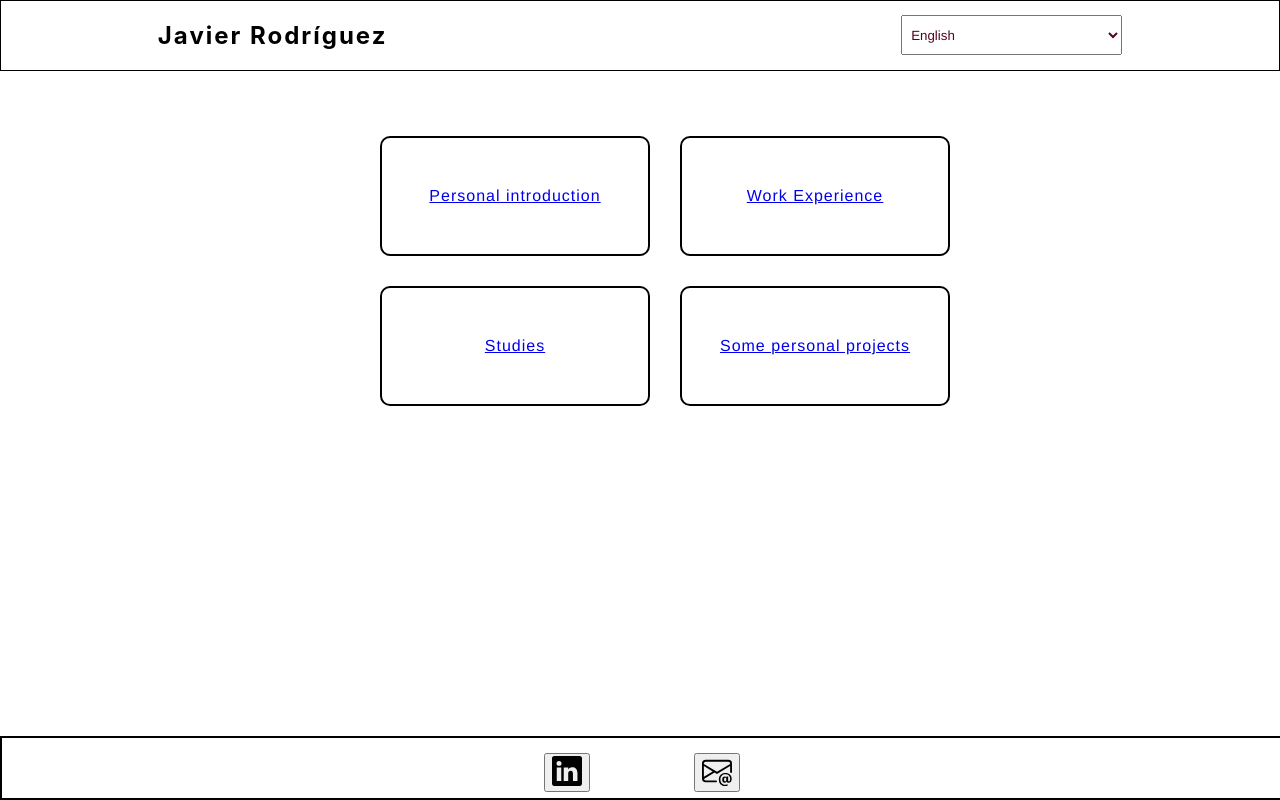
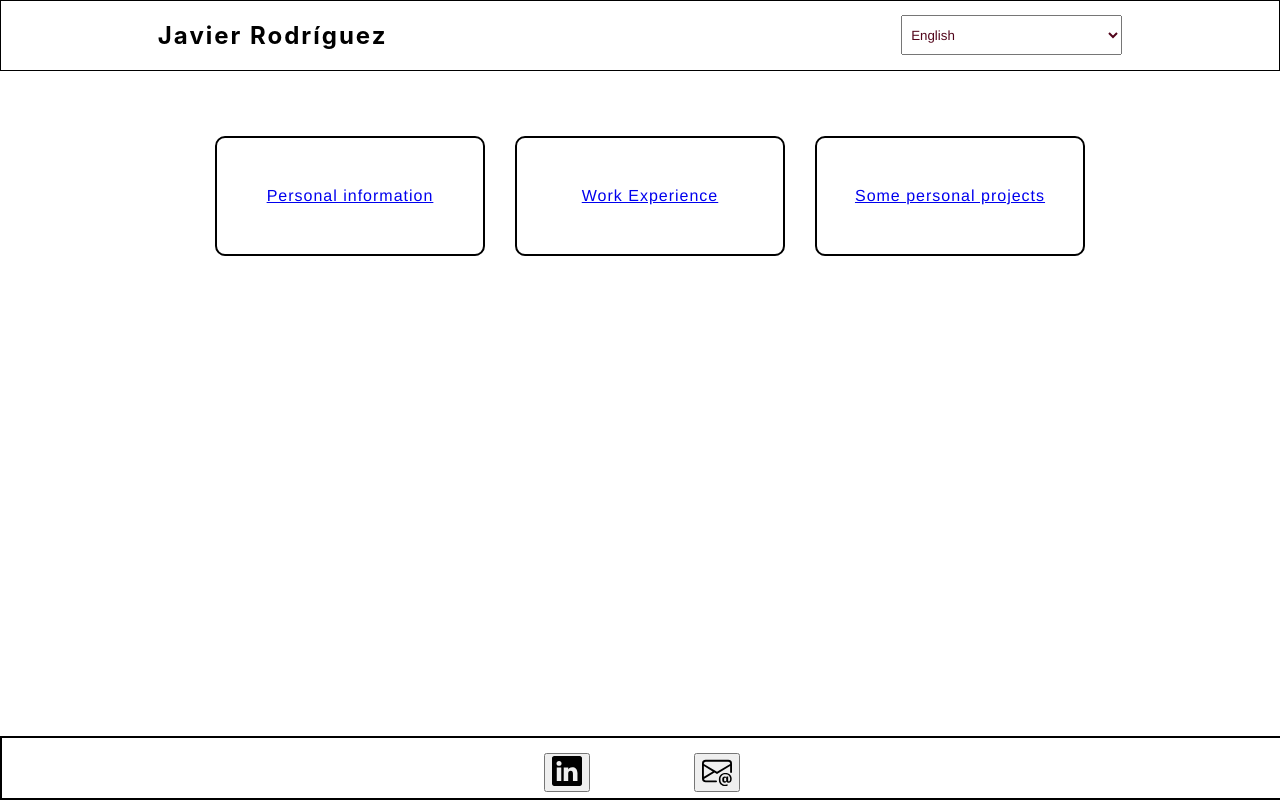
Before and after one commit to javirro/personal-web, a React (Create React App) app: page / in a window 1280 px wide. Built offline with nearby package versions, Linux system fonts and the light colour scheme.

Commit message:
Modify routes structure. Join personal introduction and studies

```diff
--- a/src/App.js
+++ b/src/App.js
@@ -1,15 +1,15 @@
 import { Routes, Route, BrowserRouter } from 'react-router-dom'
 import Home from './routes/Home'
-import Studies from './routes/Studies'
 import Introduction from './routes/Introduction'
 import WorkExperience from './routes/WorkExperience'
 import Examples from './routes/Examples'
 import GlobalHeader from './components/GlobalHeader'
 import GlobalFooter from './components/GlobalFooter'
-import { IntlProvider } from 'react-intl';
-import enMessages from './locales/en.json';
-import espMessages from './locales/esp.json';
 import { useSelector } from 'react-redux'
+import { IntlProvider } from 'react-intl'
+import enMessages from './locales/en.json'
+import espMessages from './locales/esp.json'
+
 
 import './styles/App.css'
 
@@ -24,9 +24,8 @@ function App() {
           <Routes>
             <Route>
               <Route path='/' element={<Home />} />
-              <Route path='/introduction' element={<Introduction />} />
+              <Route path='/personal-info' element={<Introduction />} />
               <Route path='/work-experience' element={<WorkExperience />} />
-              <Route path='/studies' element={<Studies />} />
               <Route path='/example' element={<Examples />} />
             </Route>
           </Routes>
--- a/src/locales/en.json
+++ b/src/locales/en.json
@@ -2,7 +2,7 @@
 
   "back-button": "Back",
   "dev-position": "Fullstack and blockchain developer",
-  "home-introduction": "Personal introduction",
+  "home-introduction": "Personal information",
   "home-projects": "Some personal projects",
   "home-studies": "Studies",
   "home-work-experience": "Work Experience",
--- a/src/locales/esp.json
+++ b/src/locales/esp.json
@@ -1,7 +1,7 @@
 {
   "back-button": "Atrás",
   "dev-position": "Desarrollador fullstack y blockchain",
-  "home-introduction": "Introducción personal",
+  "home-introduction": "Información personal",
   "home-projects": "Proyectos personales",
   "home-studies": "Estudios",
   "home-work-experience": "Experiencia profesional",
--- a/src/routes/Examples.jsx
+++ b/src/routes/Examples.jsx
@@ -2,7 +2,7 @@ import '../styles/Examples.css'
 const Examples = () => {
 return (
   <div className="parallax">
-    <h1>¡Bienvenido al mundo del paralaje. Ya eres un puto senior!</h1>
+
   </div>
 )
 }
--- a/src/routes/Home.jsx
+++ b/src/routes/Home.jsx
@@ -6,16 +6,11 @@ const Home = () => {
   return (
     <main className='home-container'>
       <article className='box-link'>
-        <Link className='link' to="/introduction"><FormattedMessage id="home-introduction" /></Link>
+        <Link className='link' to="/personal-info"><FormattedMessage id="home-introduction" /></Link>
       </article>
       <article className='box-link'>
         <Link className='link' to="/work-experience"><FormattedMessage id="home-work-experience" /></Link>
       </article>
-
-      <article className='box-link'>
-        <Link className='link' to="/studies"><FormattedMessage id="home-studies" /></Link>
-      </article>
-
       <article className='box-link'>
         <Link className='link' to="/example"><FormattedMessage id="home-projects" /></Link>
       </article>
--- a/src/styles/Home.css
+++ b/src/styles/Home.css
@@ -1,11 +1,11 @@
 @import url('main.css');
 .home-container {
     display: grid;
-    grid-template-columns: repeat(2, 300px);
-    grid-template-rows: repeat(2, 150px);
+    grid-template-columns: repeat(3, 300px);
+    grid-template-rows: repeat(1, 150px);
     justify-content: center;
     margin-top: 50px;
-    margin-left: 50px;
+    margin-left: 20px;
 }
 
 .box-link {
```
